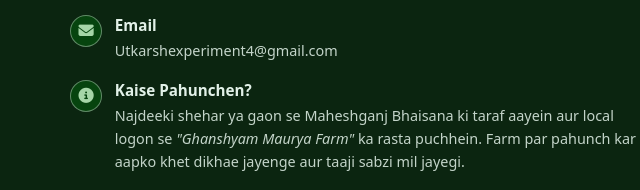
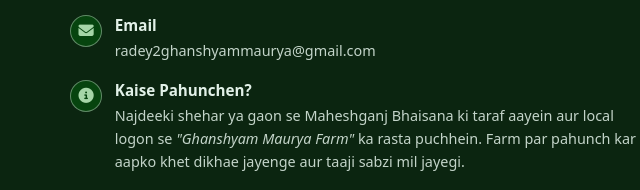
Before and after one commit to utkarshexperiment4-sys/Ghanshyam-Maurya-, a plain HTML site: page index.html in a window 1280 px wide. Shown: the part 2030-2220 px from the top of the page, 30-670 px from the left. Drawn offline with Linux system fonts and the light colour scheme.

Commit message:
Update index.html

```diff
--- a/index.html
+++ b/index.html
@@ -1183,8 +1183,8 @@
               <div>
                 <div class="contact-text-title">Email</div>
                 <div class="contact-text-body">
-                  <a href="mailto:Utkarshexperiment4@gmail.com">
-                    Utkarshexperiment4@gmail.com
+                  <a href="mailto:radey2ghanshyammaurya@gmail.com">
+                    radey2ghanshyammaurya@gmail.com
                   </a>
                 </div>
               </div>
```
